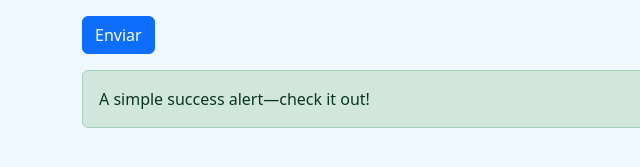
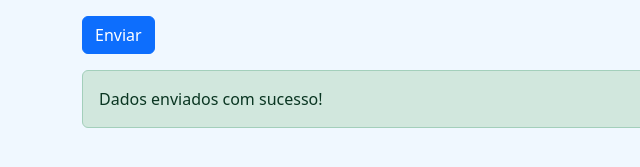
Before and after one commit to Sarabtw/HTML, a plain HTML site: page contato.html in a window 1280 px wide. Shown: the part 599-766 px from the top of the page, 0-640 px from the left. Drawn offline with nearby package versions, Linux system fonts and the light colour scheme.

Commit message:
hamburguer 2

```diff
--- a/contato.html
+++ b/contato.html
@@ -145,7 +145,7 @@
         </div>
       </form>
       <div class="alert alert-success" role="alert">
-        A simple success alert—check it out!
+       Dados enviados com sucesso!
       </div>
     </div>
   </main>
```
